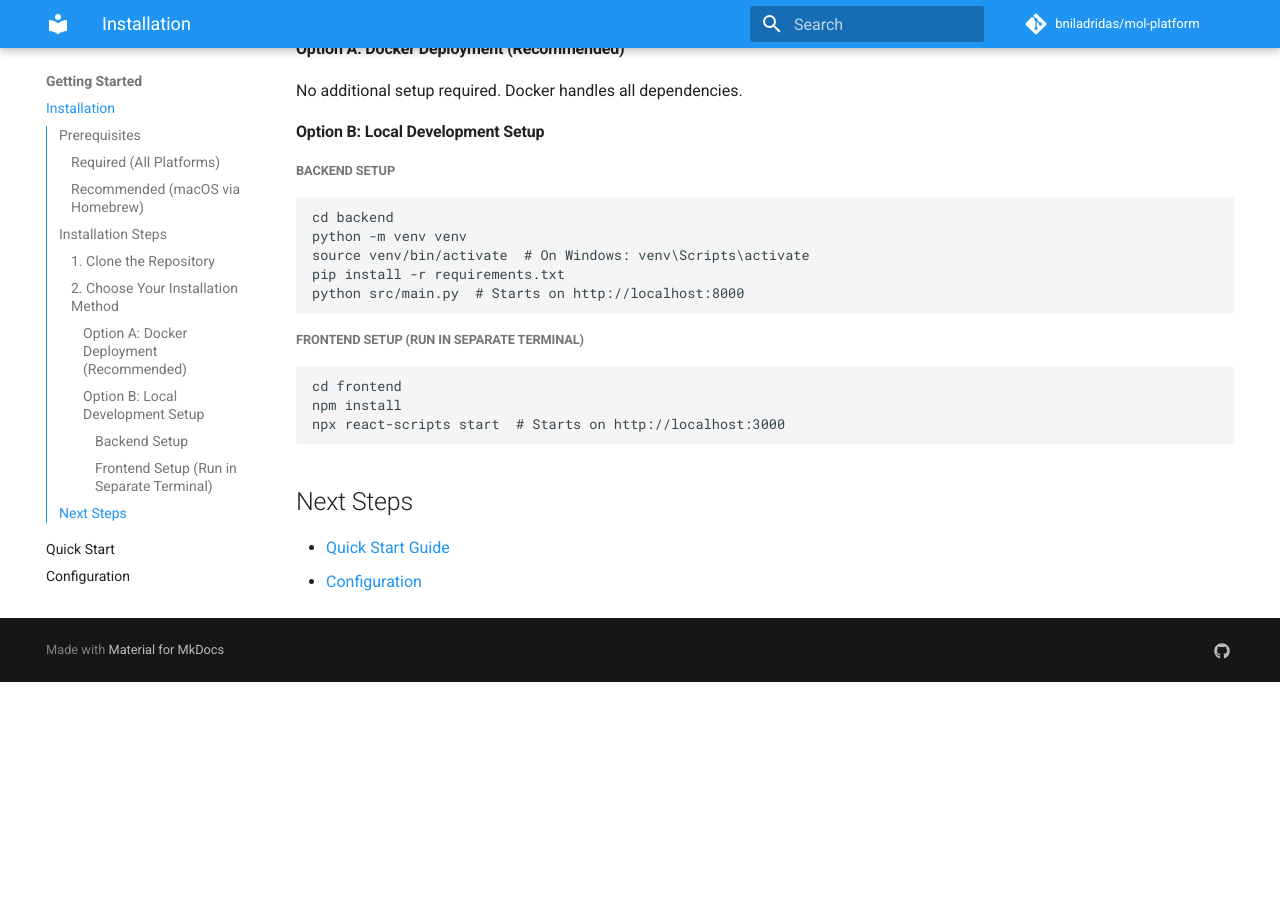
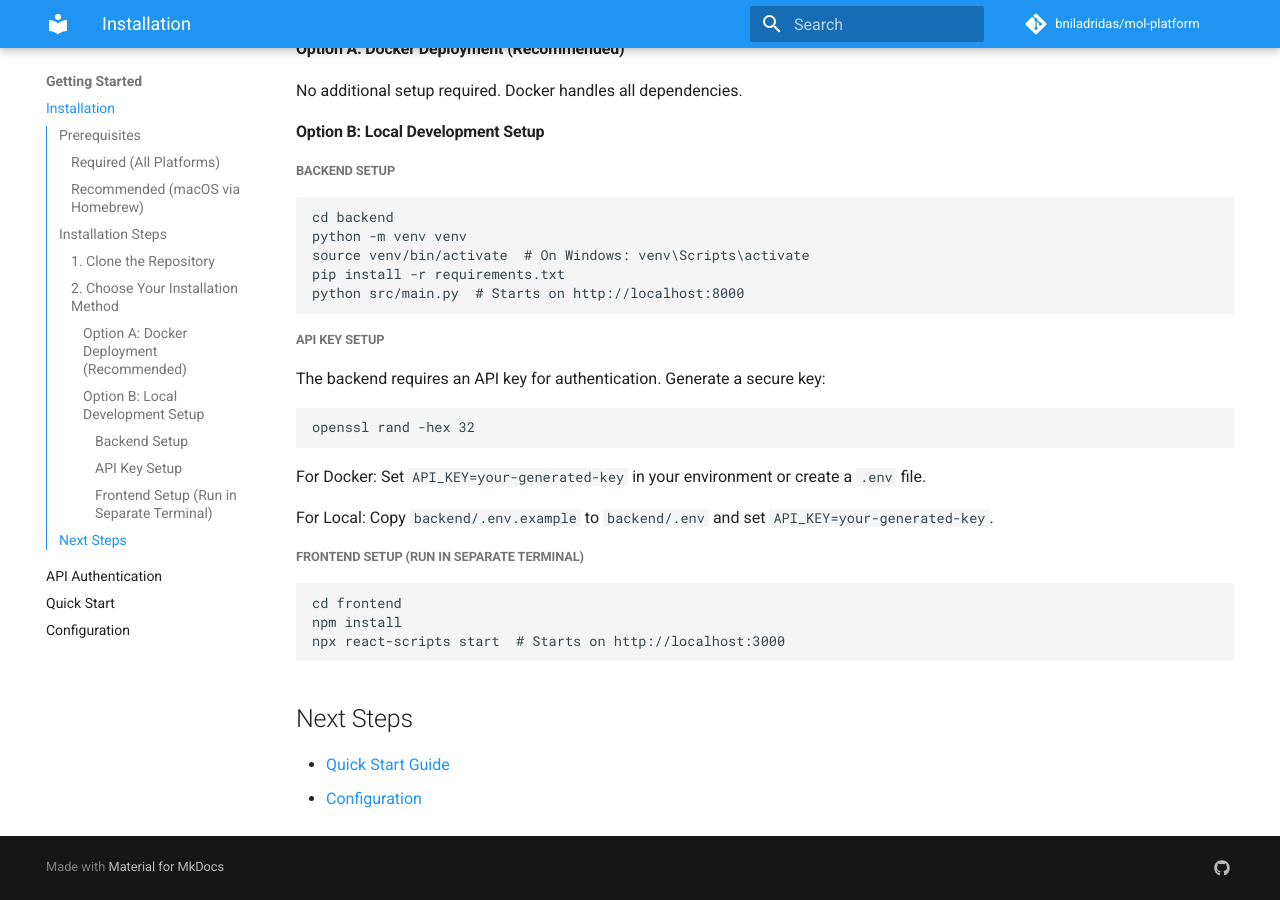
Before and after one commit to bniladridas/mol-platform, an MkDocs documentation site: the page built from docs/installation.md, in a window 1280 px wide and 900 px high, scrolled down 904 px. Built offline with MkDocs 1.6.1 and Material for MkDocs 9.7.7, drawn with Linux system fonts in a browser that asks for light colours; comment, search, counter and statistics services are not loaded; before the commit the page ends 1586 px from its top, so only the background shows below that.

Commit message:
docs: add api auth documentation

````diff
--- a/docs/installation.md
+++ b/docs/installation.md
@@ -46,6 +46,18 @@ pip install -r requirements.txt
 python src/main.py  # Starts on http://localhost:8000
 ```
 
+##### API Key Setup
+
+The backend requires an API key for authentication. Generate a secure key:
+
+```bash
+openssl rand -hex 32
+```
+
+For Docker: Set `API_KEY=your-generated-key` in your environment or create a `.env` file.
+
+For Local: Copy `backend/.env.example` to `backend/.env` and set `API_KEY=your-generated-key`.
+
 ##### Frontend Setup (Run in Separate Terminal)
 ```bash
 cd frontend
--- a/mkdocs.yml
+++ b/mkdocs.yml
@@ -22,6 +22,7 @@ nav:
   - Home: index.md
   - Getting Started:
       - Installation: installation.md
+      - API Authentication: api-auth.md
       - Quick Start: quickstart.md
       - Configuration: configuration.md
   - Usage:
````
Also changed, not shown: docs/api-auth.md (added, +28 -0 lines), docs/cli.md (+1 -1 lines).
